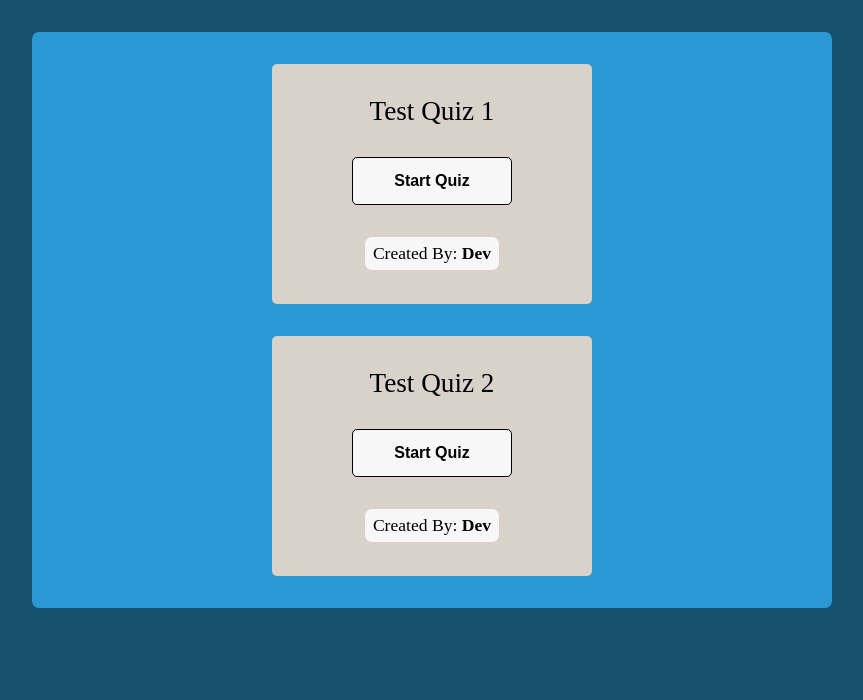
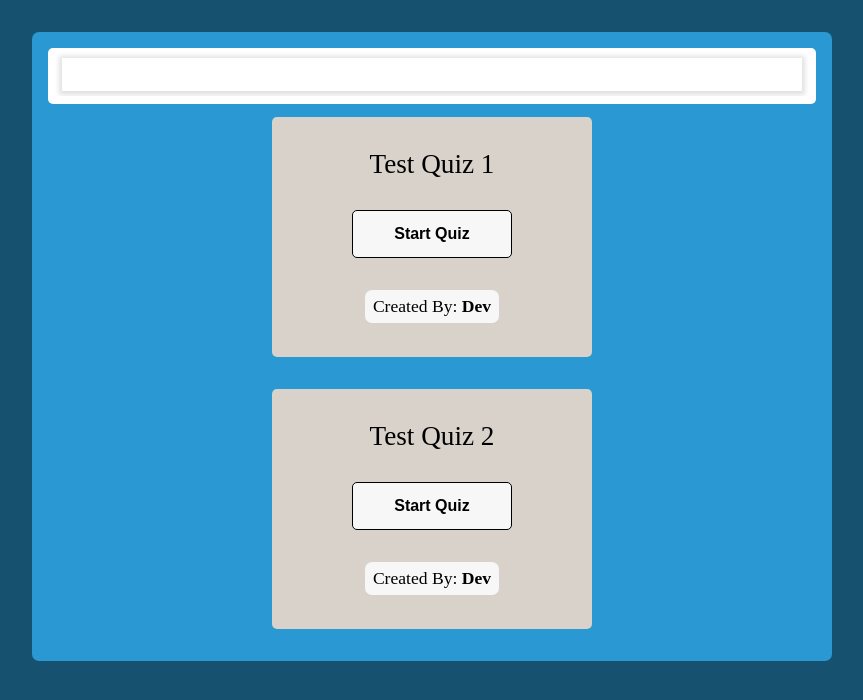
Before and after one commit to TazDeCoder/personality-quiz, a React (Create React App) app: page / in a window 1280 px wide. Shown: the top 700 px of the page, without its empty margins (208-1071 px from the left). Built offline with nearby package versions, Linux system fonts and the light colour scheme; the HTML template or start-up script is replaced by a standard one.

Commit message:
Add QuizzesSearchBar.js component
Side note: reorganised folder directory

```diff
--- a/src/App.js
+++ b/src/App.js
@@ -1,6 +1,6 @@
 import { useState } from "react";
 
-import Quizzes from "./components/Quizzes";
+import Quizzes from "./components/Quizzes/Quizzes";
 
 const SAMPLE_QUIZZES = [
   {
--- a/src/components/Quizzes.js
+++ b/src/components/Quizzes/Quizzes.js
@@ -1,9 +1,11 @@
 import "./Quizzes.css";
 import QuizzesList from "./QuizzesList";
+import QuizzesSearchBar from "./QuizzesSearchBar";
 
 function Quizzes(props) {
   return (
     <div className="quizzes">
+      <QuizzesSearchBar quizzes={props.items} />
       <QuizzesList quizzes={props.items} />
     </div>
   );
--- /dev/null
+++ b/src/components/Quizzes/QuizzesSearchBar.js
@@ -0,0 +1,26 @@
+import { useState } from "react";
+import SearchBar from "../UI/SearchBar";
+
+function QuizzesSearchBar(props) {
+  const RESULTS_LIMIT = 5;
+  const [suggestions, setSuggestions] = useState([]);
+
+  const typeHandler = (e) => {
+    const searchInput = e.target.value;
+    if (!searchInput) {
+      setSuggestions([]);
+      return;
+    }
+    const filteredQuizzes = props.quizzes
+      .map((quiz) => quiz.title)
+      .filter((title) =>
+        title.toLowerCase().startsWith(searchInput.toLowerCase())
+      )
+      .slice(0, RESULTS_LIMIT);
+    setSuggestions(filteredQuizzes);
+  };
+
+  return <SearchBar suggestions={suggestions} onType={typeHandler} />;
+}
+
+export default QuizzesSearchBar;
--- /dev/null
+++ b/src/components/UI/SearchBar.css
@@ -0,0 +1,47 @@
+.searchbar {
+  position: relative;
+  width: 100%;
+  padding: 0.25rem 0.5rem;
+  border-radius: 5px;
+  background-color: #fff;
+}
+
+.searchbar-form {
+  padding: 0.25rem;
+  margin-top: 0.5rem 0;
+  background-color: #fff;
+  border: 2px solid #fff;
+}
+
+.searchbar-form__input {
+  width: 100%;
+  padding: 0.25rem 0.5rem;
+  font-size: 1.1rem;
+  font-weight: 500;
+  border: inherit;
+  box-shadow: 0px 1px 5px 3px rgba(0, 0, 0, 0.12);
+}
+
+.searchbar-list {
+  position: absolute;
+  z-index: 100;
+  top: 3rem;
+  left: 0;
+  width: 100%;
+  padding: 0.25rem;
+  overflow-y: hidden;
+  background-color: #fff;
+  border-bottom-left-radius: 5px;
+  border-bottom-right-radius: 5px;
+}
+
+.searchbar-list .searchbar-list__item {
+  width: 100%;
+  padding: 8px 12px;
+  border-radius: 3px;
+}
+
+.searchbar-list .searchbar-list__item:hover {
+  cursor: pointer;
+  background-color: #ccc;
+}
--- /dev/null
+++ b/src/components/UI/SearchBar.js
@@ -0,0 +1,25 @@
+import "./SearchBar.css";
+
+function SearchBar(props) {
+  return (
+    <div className="searchbar">
+      <form className="searchbar-form">
+        <input
+          className="searchbar-form__input"
+          type="text"
+          onChange={props.onType}
+        />
+      </form>
+
+      <ul className="searchbar-list">
+        {props.suggestions.map((suggestion, idx) => (
+          <li className="searchbar-list__item" key={idx}>
+            {suggestion}
+          </li>
+        ))}
+      </ul>
+    </div>
+  );
+}
+
+export default SearchBar;
```
Also changed, not shown: src/components/Quizzes/QuizItem.css (renamed from src/components/QuizItem.css), src/components/Quizzes/QuizItem.js (renamed from src/components/QuizItem.js), src/components/Quizzes/Quizzes.css (renamed from src/components/Quizzes.css), src/components/Quizzes/QuizzesList.css (renamed from src/components/QuizzesList.css), src/components/Quizzes/QuizzesList.js (renamed from src/components/QuizzesList.js).
